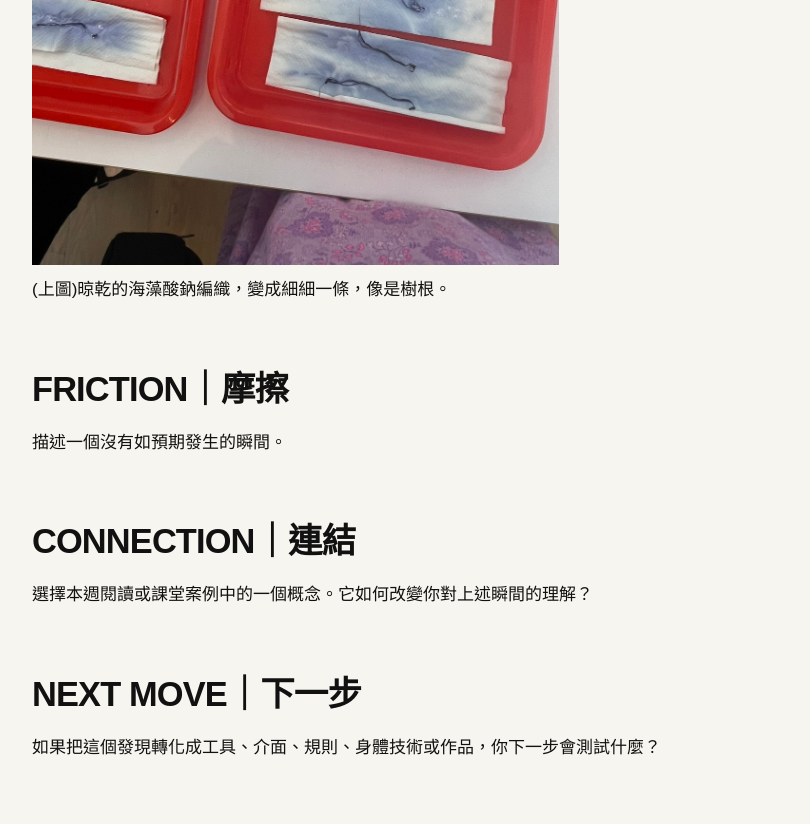
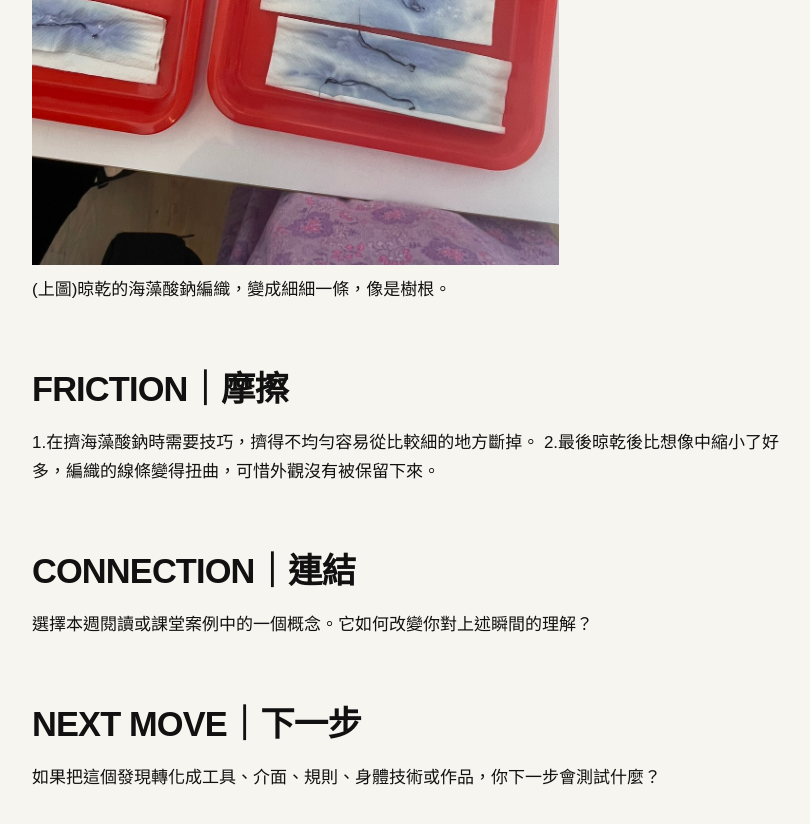
Before and after one commit to yo566566/fieldworkarchive, a Jekyll site: the page built from weeks/week-05.md, in a window 1280 px wide and 900 px high, scrolled down 2673 px. Shown: the top 824 px of the window, without its empty margins (48-858 px from the left). Built offline with Jekyll 4.4.1, drawn with Linux system fonts in a browser that asks for light colours.

Commit message:
Update week-05.md

```diff
--- a/weeks/week-05.md
+++ b/weeks/week-05.md
@@ -21,8 +21,8 @@ permalink: /weeks/week-05/
 
 ## FRICTION｜摩擦
 
-描述一個沒有如預期發生的瞬間。
-
+1.在擠海藻酸鈉時需要技巧，擠得不均勻容易從比較細的地方斷掉。
+2.最後晾乾後比想像中縮小了好多，編織的線條變得扭曲，可惜外觀沒有被保留下來。
 
 ## CONNECTION｜連結
 
```
